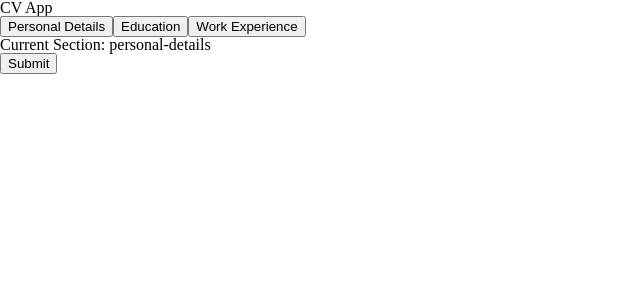
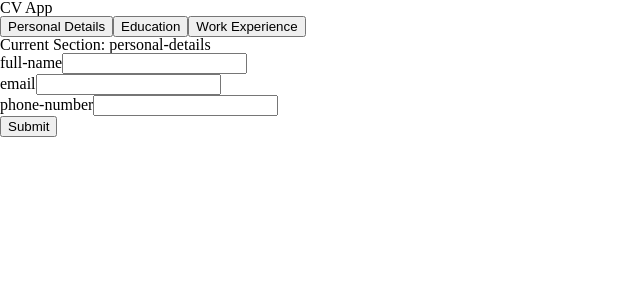
Before and after one commit to bycdiaz/cv-app, a React (Vite) app: page / in a window 1280 px wide. Shown: the top 300 px of the page, without its empty margins (0-640 px from the left). Built offline with nearby package versions, Linux system fonts and the light colour scheme.

Commit message:
Updates all input fields on change.

```diff
--- a/src/App.tsx
+++ b/src/App.tsx
@@ -5,7 +5,6 @@ import { EducationFields, PersonalDetailFields, Section, WorkExperienceFields }
 import EditSection from "./components/EditSection";
 
 
-// TODO Create reusable form component that can accept any of the states below
 function App() {
   const [currentTab, setCurrentTab] = useState<Section>('personal-details');
   const [personalDetails, setPersonaldetails] = useState<PersonalDetailFields>({
@@ -38,8 +37,8 @@ function App() {
       />
       <EditSection
         currentTab={currentTab}
-        currentSetStateFunction={currentFormStateFunction(currentTab)}
-        currentFormState={currentFormState(currentTab)}
+        currentSetStateFunction={currentFormStateFunction()}
+        currentFormState={currentFormState()}
       />
     </div>
   )
@@ -48,20 +47,20 @@ function App() {
     setCurrentTab(section);
   }
 
-  function currentFormStateFunction(section: Section) {
+  function currentFormStateFunction() {
     return {
       'personal-details': setPersonaldetails,
       'education': setEducation,
       'work-experience': setWorkExperience
-    }[section];
+    };
   }
 
-  function currentFormState(section: Section) {
+  function currentFormState() {
     return {
       'personal-details': personalDetails,
       'education': education,
       'work-experience': workExperience
-    }[section];
+    };
   }
 }
 
--- a/src/components/EditSection.tsx
+++ b/src/components/EditSection.tsx
@@ -1,29 +1,131 @@
-import { EducationFields, PersonalDetailFields, Section, WorkExperienceFields } from "../types";
+import { EducationFields, PersonalDetailFields, Section, StateFunction, WorkExperienceFields } from "../types";
 
 function EditSection(
   props: {
     currentTab: Section;
     currentSetStateFunction:
-    React.Dispatch<React.SetStateAction<PersonalDetailFields>> |
-    React.Dispatch<React.SetStateAction<EducationFields>> |
-    React.Dispatch<React.SetStateAction<WorkExperienceFields>>
-    currentFormState: PersonalDetailFields | EducationFields | WorkExperienceFields
+    {
+      'personal-details': StateFunction<PersonalDetailFields>;
+      'education': StateFunction<EducationFields>;
+      'work-experience': StateFunction<WorkExperienceFields>;
+    }
+    currentFormState: {
+      'personal-details': PersonalDetailFields;
+      'education': EducationFields;
+      'work-experience': WorkExperienceFields;
+    }
   }
 ) {
 
   return (
-    <form onSubmit={() => {
-      console.log('wow');
-      return undefined;
-    }}>
+    <form>
       <div>Current Section: {props.currentTab}</div>
-      {/* <label>
-        Name:
-        <input type="text" value={this.state.value} onChange={this.handleChange} />
-      </label> */}
+      {getLabels()?.map(label => {
+        return (
+          <div
+            className="input-container"
+            key={label}
+          >
+            <label
+            >
+              {label}
+            </label>
+            <input
+              type="text"
+              value={getCurrentFieldValue(label)}
+              onChange={(event) => handleOnChange(event.target.value, label)}
+            />
+          </div>
+        )
+      })}
       <input type="submit" value="Submit" />
     </form>
   );
+
+  function getLabels() {
+    return Object.keys(getCurrentFormState(props.currentTab) as PersonalDetailFields);
+  }
+
+  function getCurrentFieldValue(label: string): string {
+    const state = getCurrentFormState(props.currentTab);
+
+    if (state === undefined) {
+      return '';
+    }
+
+    if (props.currentTab === 'personal-details') {
+      return (state as PersonalDetailFields)[label as keyof PersonalDetailFields]?.toString() || '';
+    }
+
+    if (props.currentTab === 'education') {
+      return (state as EducationFields)[label as keyof EducationFields]?.toString() || '';
+    }
+
+    if (props.currentTab === 'work-experience') {
+      return (state as WorkExperienceFields)[label as keyof WorkExperienceFields]?.toString() || '';
+    }
+
+    return '';
+  }
+
+  function getCurrentFormState(currentTab: Section) {
+    if (currentTab === 'personal-details') {
+      return props.currentFormState[currentTab];
+    } else if (currentTab === 'education') {
+      return props.currentFormState[currentTab];
+    } else if (currentTab === 'work-experience') {
+      return props.currentFormState[currentTab];
+    }
+
+  };
+
+  function getCurrentSetStateFunction() {
+    const currentTab = props.currentTab;
+
+    if (currentTab === 'personal-details') {
+      return props.currentSetStateFunction['personal-details'];
+    } else if (currentTab === 'education') {
+      return props.currentSetStateFunction['education'];
+    } else if (currentTab === 'work-experience') {
+      return props.currentSetStateFunction['work-experience'];
+    }
+  }
+
+  function handleOnChange(updatedValue: string, label: string) {
+    const currentTab = props.currentTab;
+    if (currentTab === 'education') {
+      const currentFormState = getCurrentFormState(currentTab) as EducationFields;
+      const currentSetStateFunction = getCurrentSetStateFunction() as StateFunction<EducationFields>;
+
+      const newFormState = {
+        ...currentFormState,
+        [label]: updatedValue
+      };
+
+      currentSetStateFunction(newFormState);
+    } else if (currentTab === 'personal-details') {
+      const currentFormState = getCurrentFormState(currentTab) as PersonalDetailFields;
+      const currentSetStateFunction = getCurrentSetStateFunction() as StateFunction<PersonalDetailFields>;
+
+      const newFormState = {
+        ...currentFormState,
+        [label]: updatedValue
+      };
+
+      currentSetStateFunction(newFormState);
+    } else if (currentTab === 'work-experience') {
+      const currentFormState = getCurrentFormState(currentTab) as WorkExperienceFields;
+      const currentSetStateFunction = getCurrentSetStateFunction() as StateFunction<WorkExperienceFields>;
+
+      const newFormState = {
+        ...currentFormState,
+        [label]: updatedValue
+      };
+
+      currentSetStateFunction(newFormState);
+    }
+
+  }
 }
 
 export default EditSection
--- a/src/types.ts
+++ b/src/types.ts
@@ -9,9 +9,9 @@ export const sectionKeysToStrings = {
 
 export const sectionStrings = Object.values(sectionKeysToStrings) as Section[];
 
-type Email = `${string}@${string}.${string}`;
-type PhoneNumber = `${number}${number}${number}-${number}${number}${number}-${number}${number}${number}${number}`;
-type Year = `${number}${number}${number}${number}`;
+type Email = string;
+type PhoneNumber = number;
+type Year = number;
 
 export type PersonalDetailFields = {
   'full-name': string;
```
